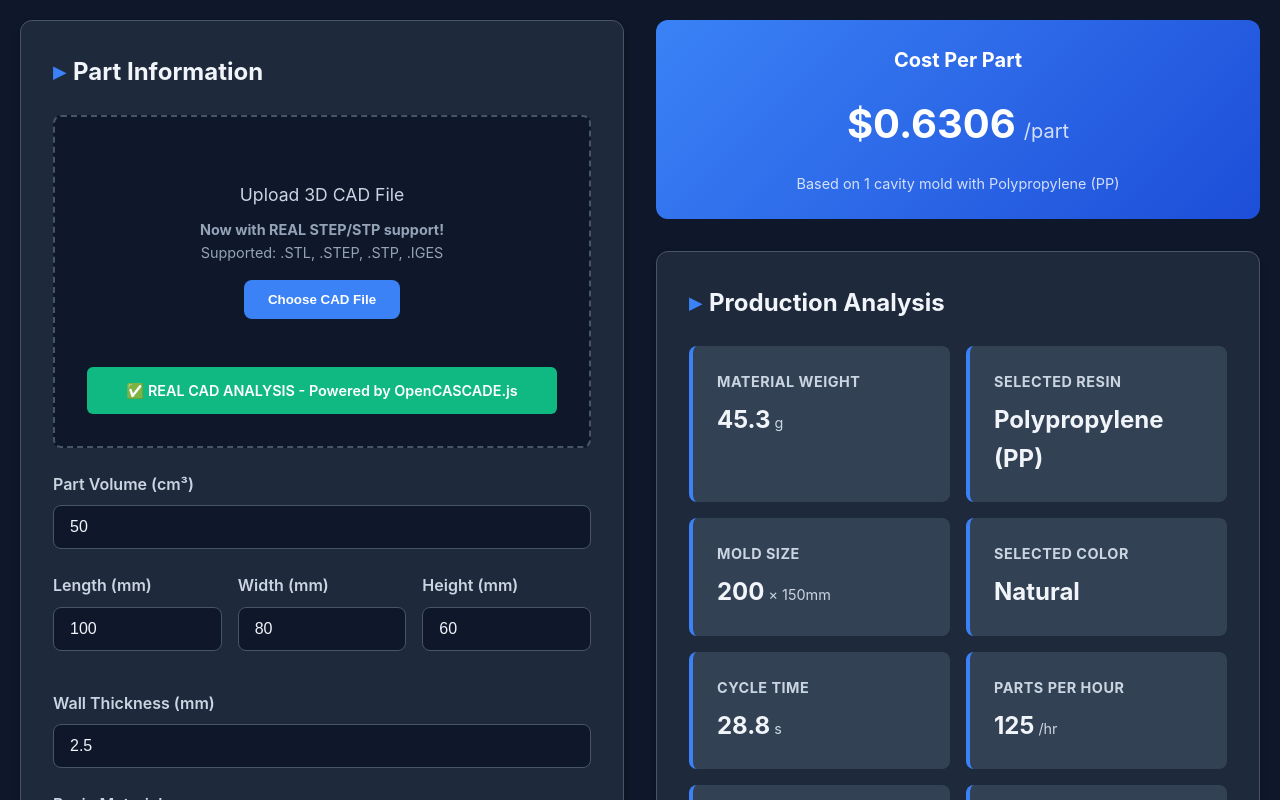
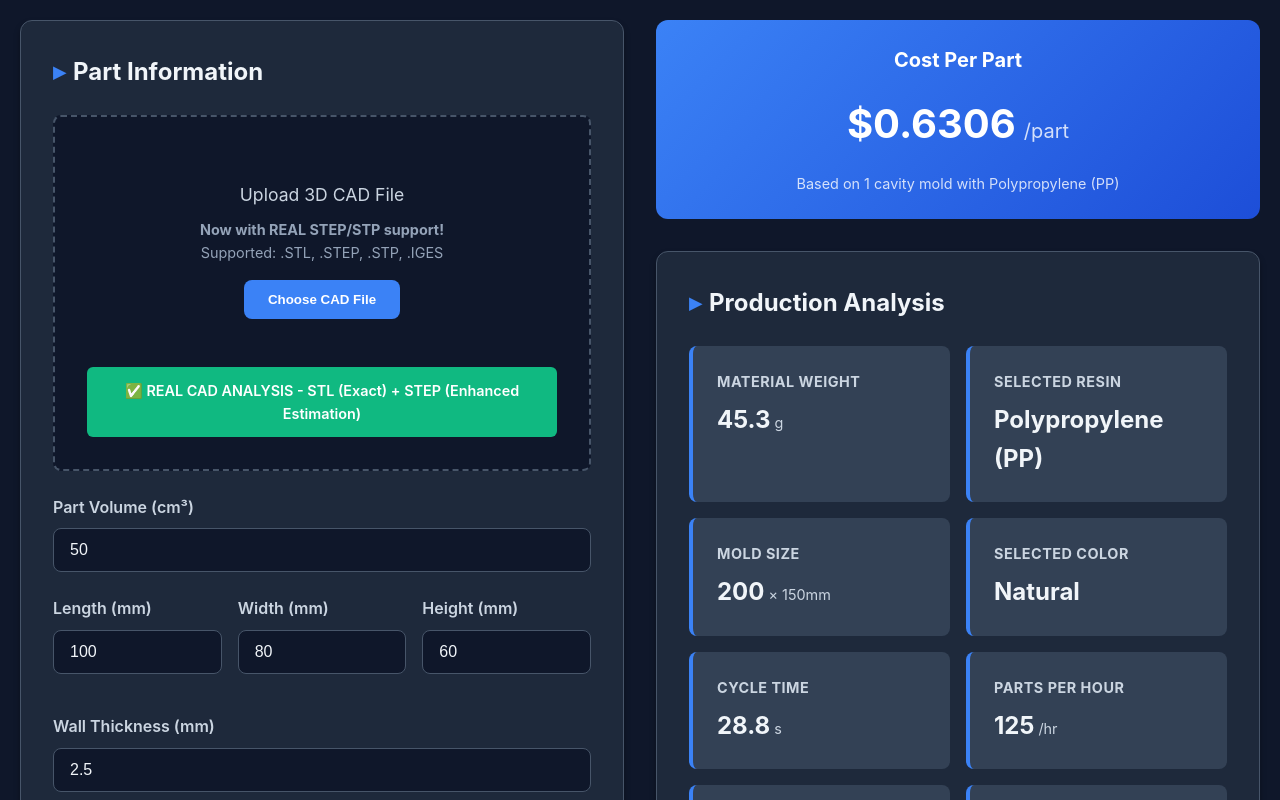
Before and after one commit to shmcrekt/legendary-barnacle, a React (Vite) app: page / in a window 1280 px wide. Shown: the top 800 px of the page. Built offline with nearby package versions, Linux system fonts and the light colour scheme; the HTML template or start-up script is replaced by a standard one.

Commit message:
Update CADAnalyzer.jsx

```diff
--- a/src/components/CADAnalyzer.jsx
+++ b/src/components/CADAnalyzer.jsx
@@ -138,8 +138,8 @@ const CADAnalyzer = ({ onAnalysisComplete, onError }) => {
       </label>
 
       <div className="simulation-notice" style={{ background: '#10b981' }}>
-        ✅ REAL CAD ANALYSIS - Powered by OpenCASCADE.js
-      </div>
+  ✅ REAL CAD ANALYSIS - STL (Exact) + STEP (Enhanced Estimation)
+</div>
     </div>
   );
 };
```
